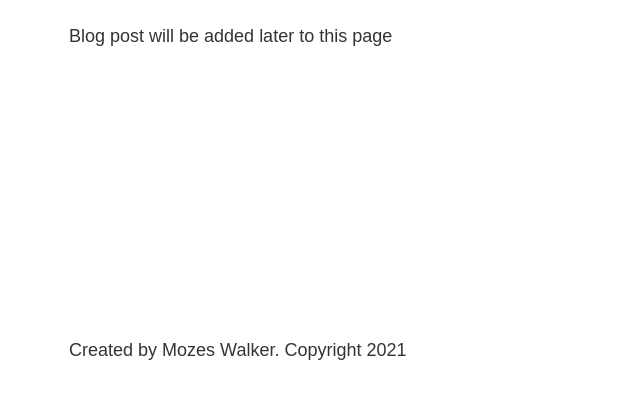
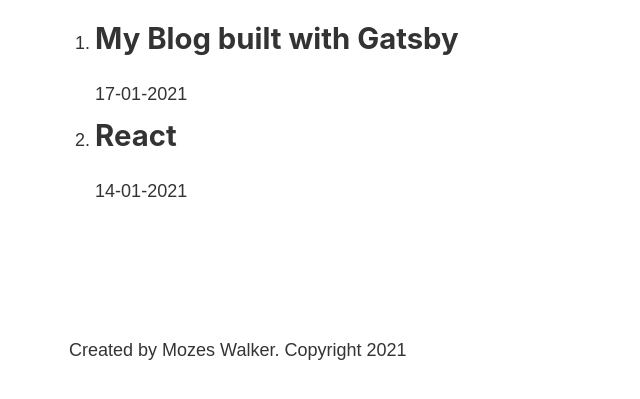
Before and after one commit to ADevCalledMo/gatsby-page, a Gatsby site: page /blog in a window 1280 px wide. Shown: the part 393-792 px from the top of the page, without its empty margins (214-854 px from the left). Built offline with nearby package versions, Linux system fonts and the light colour scheme; Gatsby itself is replaced by a stand-in of ours.

Commit message:
used a gatsby plugin to work with markdown files

```diff
--- a/gatsby-config.js
+++ b/gatsby-config.js
@@ -1,16 +1,31 @@
 module.exports = {
   siteMetadata: {
     title: "A Blog From Mozes",
-    author: 'Mozes Walker'
+    author: "Mozes Walker"
   },
   plugins: [
-    'gatsby-plugin-sass',
+    "gatsby-plugin-sass",
     {
-      resolve: 'gatsby-source-filesystem',
+      resolve: "gatsby-source-filesystem",
       options: {
-        name: 'src',
+        name: "src",
         path: `${__dirname}/src`
       }
+    },
+    {
+      resolve: `gatsby-transformer-remark`,
+      options: {
+        // CommonMark mode (default: true)
+        commonmark: true,
+        // Footnotes mode (default: true)
+        footnotes: true,
+        // Pedantic mode (default: true)
+        pedantic: true,
+        // GitHub Flavored Markdown mode (default: true)
+        gfm: true,
+        // Plugins configs
+        plugins: []
+      }
     }
-  ],
+  ]
 };
--- a/package.json
+++ b/package.json
@@ -18,6 +18,7 @@
     "gatsby": "^2.26.1",
     "gatsby-plugin-sass": "^3.0.0",
     "gatsby-source-filesystem": "^2.0.28",
+    "gatsby-transformer-remark": "^2.14.0",
     "node-sass": "^5.0.0",
     "react": "^16.13.1",
     "react-dom": "^16.13.1"
--- a/src/pages/blog.js
+++ b/src/pages/blog.js
@@ -1,14 +1,41 @@
-import React from "react"
+import React from "react";
+import { graphql, useStaticQuery } from "gatsby";
 
 import Layout from "../components/layout";
 
 const BlogPage = () => {
-    return (
-        <Layout>
-            <h1>Blog Posts</h1>
-            <p>Blog post will be added later to this page</p>
-        </Layout>
-    )
-}
+    const data = useStaticQuery(graphql`
+        query{
+            allMarkdownRemark {
+                edges{
+                    node{
+                        frontmatter{
+                            title
+                            date
+                        }
+                    }
+                }
+            }
+        }
+    `)
+
+    console.log(data, "<---- DATA IS HERE")
+
+  return (
+    <Layout>
+      <h1>Blog Posts</h1>
+      <ol>
+          {data.allMarkdownRemark.edges.map((edges) => {
+            return (
+                <li>
+                    <h2>{edges.node.frontmatter.title}</h2>
+                    <p>{edges.node.frontmatter.date}</p>
+                </li>
+            )
+          })}
+      </ol>
+    </Layout>
+  );
+};
 
 export default BlogPage;
```
Also changed, not shown: 1 other file.
